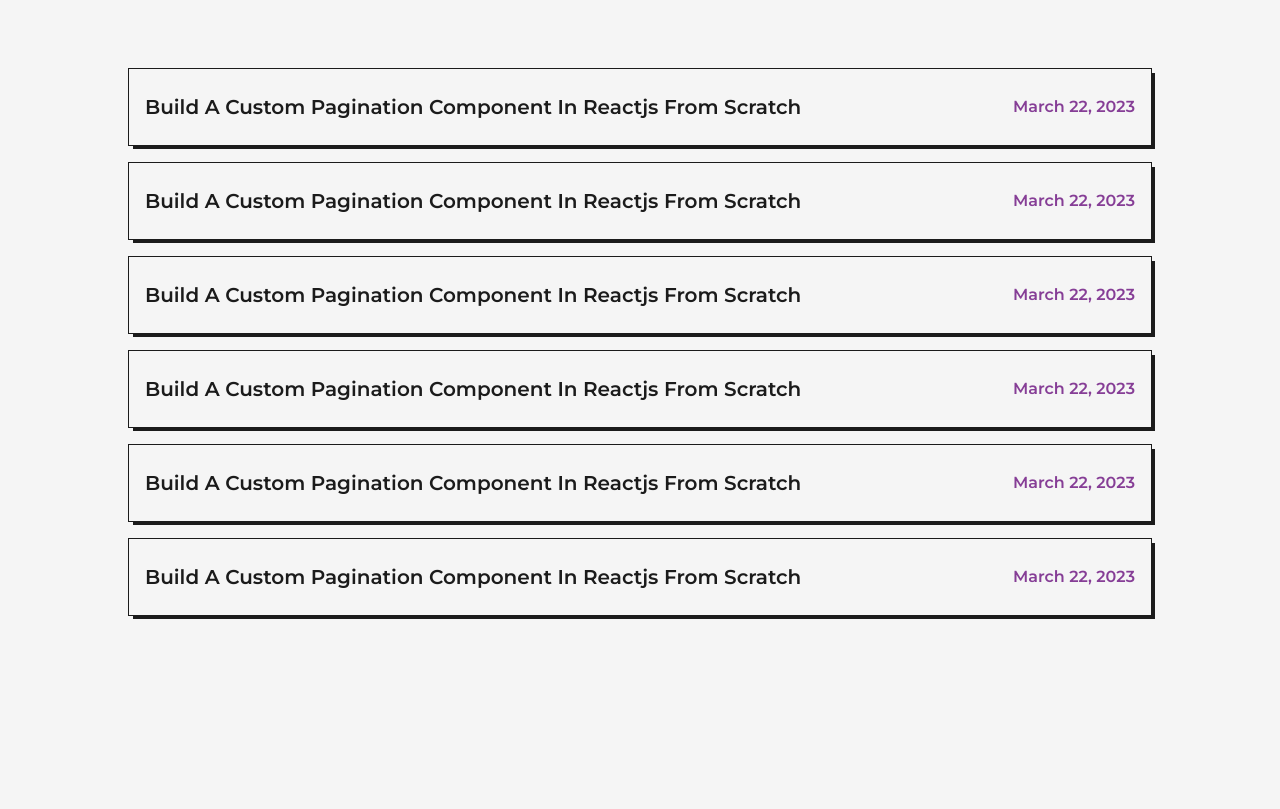
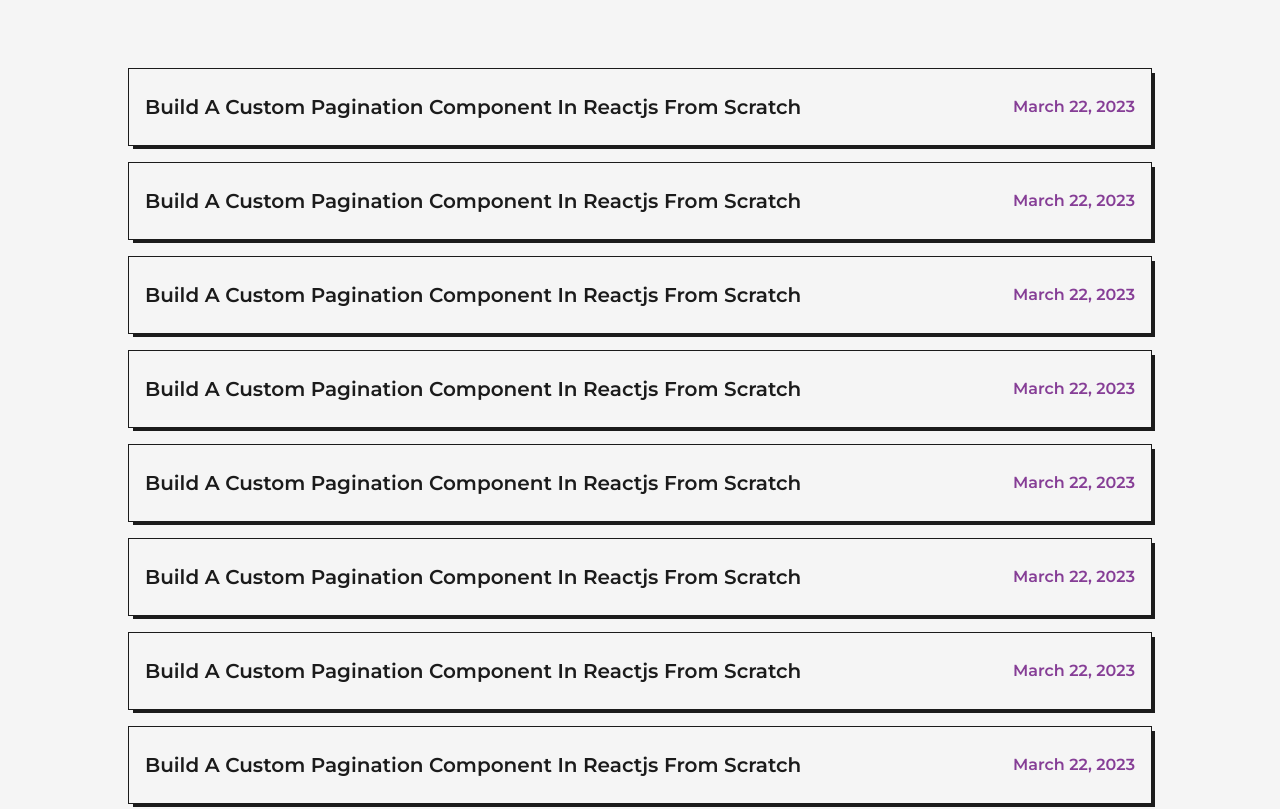
Before and after one commit to hasiburdev/hasiburdev.github.io, a Next.js app: page /blog in a window 1280 px wide. Shown: the part 961-1770 px from the top of the page. Built offline with nearby package versions, Linux system fonts and the light colour scheme.

Commit message:
Add types in blog page

```diff
--- /dev/null
+++ b/data/blog.ts
@@ -0,0 +1,100 @@
+import { jsbookImage } from "@/assets/images";
+import { BlogPageProps } from "@/interfaces/blog";
+
+export const blogPageData: BlogPageProps = {
+  pageTitle: "Blog | Hasibur Rahman",
+  metaDescription: "Blog page of Hasibur",
+  animatedText: "Words can change the world!",
+  blogs: [
+    {
+      title: "Build A Custom Pagination Component In Reactjs From Scratch",
+      link: "hasibur.me",
+      image: jsbookImage,
+      time: "9min read",
+      summary:
+        "Learn how to build a custom pagination component in ReactJS from scratch. Follow this step-by-step guide to integrate Pagination component in your ReactJS project.",
+      date: "March 22, 2023",
+    },
+    {
+      title: "Build A Custom Pagination Component In Reactjs From Scratch",
+      link: "hasibur.me",
+      image: jsbookImage,
+      time: "9min read",
+      summary:
+        "Learn how to build a custom pagination component in ReactJS from scratch. Follow this step-by-step guide to integrate Pagination component in your ReactJS project.",
+      date: "March 22, 2023",
+    },
+    {
+      title: "Build A Custom Pagination Component In Reactjs From Scratch",
+      link: "hasibur.me",
+      image: jsbookImage,
+      time: "9min read",
+      summary:
+        "Learn how to build a custom pagination component in ReactJS from scratch. Follow this step-by-step guide to integrate Pagination component in your ReactJS project.",
+      date: "March 22, 2023",
+    },
+    {
+      title: "Build A Custom Pagination Component In Reactjs From Scratch",
+      link: "hasibur.me",
+      image: jsbookImage,
+      time: "9min read",
+      summary:
+        "Learn how to build a custom pagination component in ReactJS from scratch. Follow this step-by-step guide to integrate Pagination component in your ReactJS project.",
+      date: "March 22, 2023",
+    },
+    {
+      title: "Build A Custom Pagination Component In Reactjs From Scratch",
+      link: "hasibur.me",
+      image: jsbookImage,
+      time: "9min read",
+      summary:
+        "Learn how to build a custom pagination component in ReactJS from scratch. Follow this step-by-step guide to integrate Pagination component in your ReactJS project.",
+      date: "March 22, 2023",
+    },
+    {
+      title: "Build A Custom Pagination Component In Reactjs From Scratch",
+      link: "hasibur.me",
+      image: jsbookImage,
+      time: "9min read",
+      summary:
+        "Learn how to build a custom pagination component in ReactJS from scratch. Follow this step-by-step guide to integrate Pagination component in your ReactJS project.",
+      date: "March 22, 2023",
+    },
+    {
+      title: "Build A Custom Pagination Component In Reactjs From Scratch",
+      link: "hasibur.me",
+      image: jsbookImage,
+      time: "9min read",
+      summary:
+        "Learn how to build a custom pagination component in ReactJS from scratch. Follow this step-by-step guide to integrate Pagination component in your ReactJS project.",
+      date: "March 22, 2023",
+    },
+    {
+      title: "Build A Custom Pagination Component In Reactjs From Scratch",
+      link: "hasibur.me",
+      image: jsbookImage,
+      time: "9min read",
+      summary:
+        "Learn how to build a custom pagination component in ReactJS from scratch. Follow this step-by-step guide to integrate Pagination component in your ReactJS project.",
+      date: "March 22, 2023",
+    },
+    {
+      title: "Build A Custom Pagination Component In Reactjs From Scratch",
+      link: "hasibur.me",
+      image: jsbookImage,
+      time: "9min read",
+      summary:
+        "Learn how to build a custom pagination component in ReactJS from scratch. Follow this step-by-step guide to integrate Pagination component in your ReactJS project.",
+      date: "March 22, 2023",
+    },
+    {
+      title: "Build A Custom Pagination Component In Reactjs From Scratch",
+      link: "hasibur.me",
+      image: jsbookImage,
+      time: "9min read",
+      summary:
+        "Learn how to build a custom pagination component in ReactJS from scratch. Follow this step-by-step guide to integrate Pagination component in your ReactJS project.",
+      date: "March 22, 2023",
+    },
+  ],
+};
--- /dev/null
+++ b/src/interfaces/blog.ts
@@ -0,0 +1,17 @@
+import { StaticImageData } from "next/image";
+
+export interface Blog {
+  title: string;
+  image: StaticImageData;
+  link: string;
+  time?: string;
+  summary?: string;
+  date?: string;
+}
+
+export interface BlogPageProps {
+  pageTitle: string;
+  metaDescription: string;
+  animatedText: string;
+  blogs: Blog[];
+}
--- a/src/pages/blog.tsx
+++ b/src/pages/blog.tsx
@@ -1,24 +1,55 @@
-import { jsbookImage } from "@/assets/images";
 import AnimatedText from "@/components/animated-text";
 import BlogCard from "@/components/blog-card";
 import FeaturedBlog from "@/components/featured-blog";
 import Layout from "@/components/layout";
 import TransitionEffect from "@/components/transition-effect";
+import { BlogPageProps } from "@/interfaces/blog";
 import classNames from "classnames";
+import { GetStaticProps, NextPage } from "next";
 import Head from "next/head";
+import { blogPageData } from "../../data/blog";
 
-const Blog = () => {
+const Blog: NextPage<BlogPageProps> = ({
+  animatedText,
+  blogs,
+  metaDescription,
+  pageTitle,
+}) => {
+  const renderedFeaturedBlogs = blogs
+    .slice(0, 2)
+    .map((blog, index) => (
+      <FeaturedBlog
+        image={blog.image}
+        link={blog.link}
+        summary={blog.summary || ""}
+        title={blog.title}
+        key={index}
+        time={blog.time || "2min read"}
+      />
+    ));
+
+  const renderedBlogs = blogs
+    .slice(2)
+    .map((blog, index) => (
+      <BlogCard
+        image={blog.image}
+        title={blog.title}
+        date={blog.date || ""}
+        link={blog.link}
+        key={index}
+      />
+    ));
   return (
     <>
       <Head>
-        <title>Blog | Hasibur Rahman</title>
-        <meta name="description" content="Blog page of Hasibur" />
+        <title>{pageTitle}</title>
+        <meta name="description" content={metaDescription} />
       </Head>
       <TransitionEffect />
       <main className="w-full mb-16 flex flex-col items-center justify-center overflow-hidden">
         <Layout className="pt-16">
           <AnimatedText
-            text="Words can change the world!"
+            text={animatedText}
             className={classNames(
               "mb-16",
               "lg:text-6xl md:text-5xl sm:mb-8 sm:text-4xl xs:text-3xl"
@@ -27,26 +58,7 @@
           <ul
             className={classNames("grid grid-cols-2 gap-16", "md:grid-cols-1")}
           >
-            <FeaturedBlog
-              title="Build A Custom Pagination Component In Reactjs From Scratch"
-              image={jsbookImage}
-              link="hasibur.me"
-              time="9min read"
-              summary="
-Learn how to build a custom pagination component in ReactJS from scratch.
-Follow this step-by-step guide to integrate Pagination component in your ReactJS project.
-"
-            />
-            <FeaturedBlog
-              title="Build A Custom Pagination Component In Reactjs From Scratch"
-              image={jsbookImage}
-              link="https://hasibur.me"
-              time="9min read"
-              summary="
-Learn how to build a custom pagination component in ReactJS from scratch.
-Follow this step-by-step guide to integrate Pagination component in your ReactJS project.
-"
-            />
+            {renderedFeaturedBlogs}
           </ul>
           <h2
             className={classNames(
@@ -56,58 +68,7 @@
           >
             All Articles
           </h2>
-          <ul>
-            <BlogCard
-              image={jsbookImage}
-              title={
-                "Build A Custom Pagination Component In Reactjs From Scratch"
-              }
-              date={"March 22, 2023"}
-              link={"/"}
-            />
-
-            <BlogCard
-              image={jsbookImage}
-              title={
-                "Build A Custom Pagination Component In Reactjs From Scratch"
-              }
-              date={"March 22, 2023"}
-              link={"/"}
-            />
-
-            <BlogCard
-              image={jsbookImage}
-              title={
-                "Build A Custom Pagination Component In Reactjs From Scratch"
-              }
-              date={"March 22, 2023"}
-              link={"/"}
-            />
-            <BlogCard
-              image={jsbookImage}
-              title={
-                "Build A Custom Pagination Component In Reactjs From Scratch"
-              }
-              date={"March 22, 2023"}
-              link={"/"}
-            />
-            <BlogCard
-              image={jsbookImage}
-              title={
-                "Build A Custom Pagination Component In Reactjs From Scratch"
-              }
-              date={"March 22, 2023"}
-              link={"/"}
-            />
-            <BlogCard
-              image={jsbookImage}
-              title={
-                "Build A Custom Pagination Component In Reactjs From Scratch"
-              }
-              date={"March 22, 2023"}
-              link={"/"}
-            />
-          </ul>
+          <ul>{renderedBlogs}</ul>
         </Layout>
       </main>
     </>
@@ -115,3 +76,9 @@
 };
 
 export default Blog;
+
+export const getStaticProps: GetStaticProps<BlogPageProps> = async () => {
+  return {
+    props: blogPageData,
+  };
+};
```
